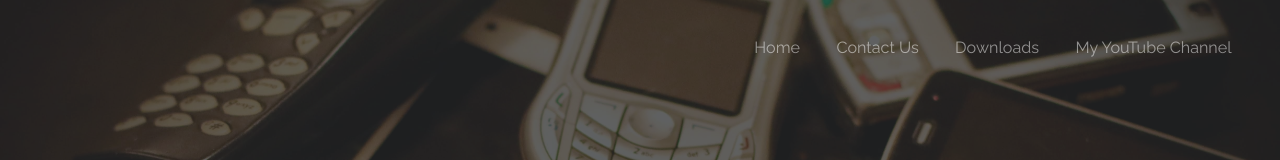
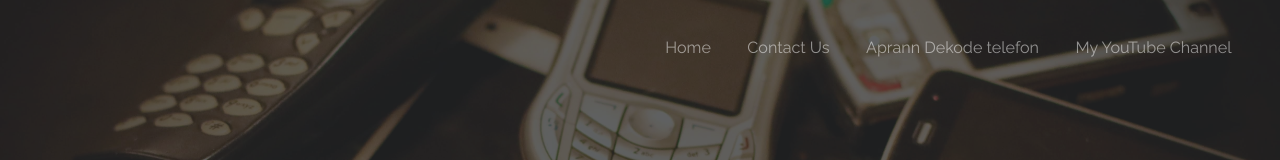
Before and after one commit to Douva/deblokemvit, a plain HTML site: page index.html in a window 1280 px wide. Shown: the top 160 px of the page. Drawn offline with nearby package versions, Linux system fonts and the light colour scheme.

Commit message:
Update index.html

```diff
--- a/index.html
+++ b/index.html
@@ -49,7 +49,7 @@
             <ul>
                 <li><a href="index.html">Home</a></li>
                 <li><a href="https://api.whatsapp.com/send?phone=50948402740&fbclid=IwAR0KfK4_nocDNsDevnUe-U5tdwwAs4mTPjPp4TfsmR-zumKDxeEyYIWWaqY" target="_blank">Contact Us</a></li>
-                <li><a href="#">Downloads</a></li>
+                <li><a href="#">Aprann Dekode telefon</a></li>
                 <li><a href="https://www.youtube.com/channel/UCtQeR3BnSgwJt4vkQJS_sFg/videos" target="_blank">My YouTube Channel</a></li>
                 <!-- <li><a href="generic.html">Generic</a></li>
                 <li><a href="elements.html">Elements</a></li>
```
